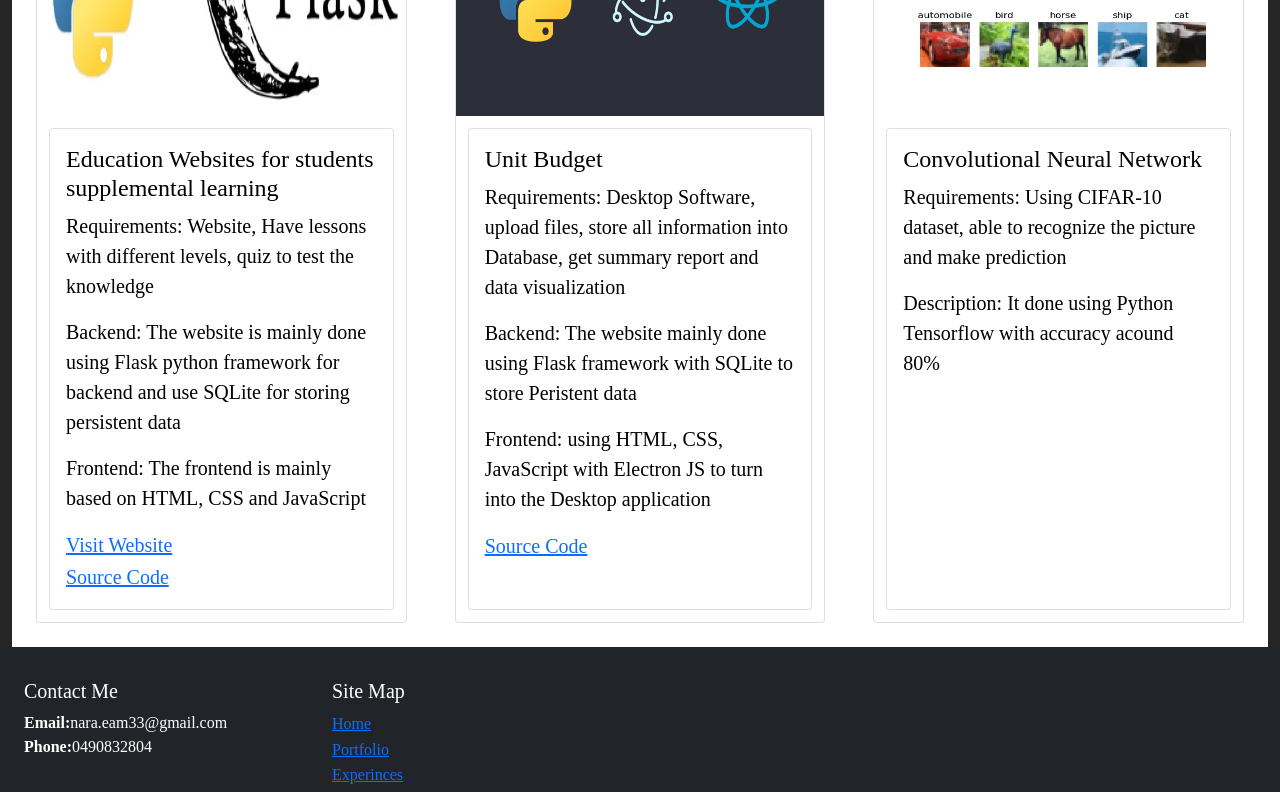
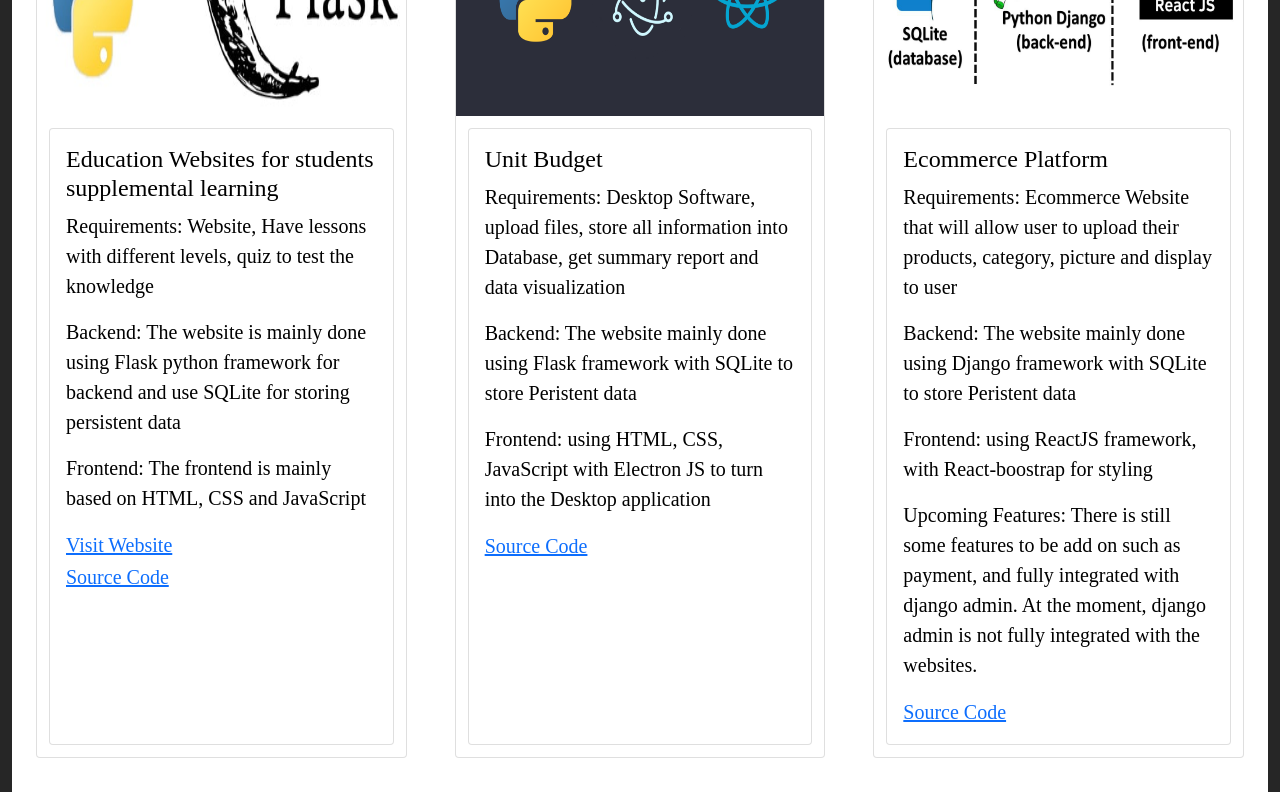
Before and after one commit to Sameam/sameam.github.io, a React (Create React App) app: page /portfolio in a window 1280 px wide. Shown: the part 400-1192 px from the top of the page. Built offline with nearby package versions, Linux system fonts and the light colour scheme; a web font is replaced by a local one.

Commit message:
update portfolio

```diff
--- a/src/components/Card.js
+++ b/src/components/Card.js
@@ -13,9 +13,10 @@ const Card = ({data}) => {
                 <h4 className="card-title">{item.title}</h4>
                 <p className="card-text">Requirements: {item.requirement}</p>
                 {item.backend ? <p className="card-text">Backend: {item.backend}</p> : <p className="card-text">Description: {item.description}</p>}
-                {item.frontend ? <p className="card-text">Frontend: {item.frontend}</p> : <p></p>}
-                {item.url ? <a href={item.url}>Visit Website</a> : <a></a>}
-                {item.source_code ? <a className='card-text' href={item.source_code}>Source Code</a> : <a></a>}
+                {item.frontend && <p className="card-text">Frontend: {item.frontend}</p>}
+                {item.upcoming && <p>Upcoming Features: {item.upcoming}</p>}
+                {item.url && <a href={item.url}>Visit Website</a>}
+                {item.source_code && <a className='card-text' href={item.source_code}>Source Code</a>}
               </div>
             </div>
             </div>
--- a/src/components/Portfolio.js
+++ b/src/components/Portfolio.js
@@ -14,17 +14,9 @@ const Portfolio = () => {
     </div>
     <div className='container-fluid mt-5' style={{backgroundColor:"white"}}>
       <h1 className='text-center text-dark' style={{paddingBottom:"15px"}}>My Projects</h1>
-      <div id="multi-item-example" className="carousel slide carousel-fade carousel-multi-item" data-ride="carousel">
-        <div className="carousel-indicators">
-          <li data-target="#multi-item-example" data-slide-to="0" className="active"></li>
-          <li data-target="#multi-item-example" data-slide-to="1"></li>
+        <div className="card-group">
+          <Card className="card-top" data = {project}/>
         </div>
-        <div className="carousel-inner carousel" role="listbox">
-          <div className="carousel-item active">
-            <Card className="card-top" data = {project}/>
-          </div>
-        </div>
-      </div>
     </div>
   </Base>;
 };
--- a/src/project.js
+++ b/src/project.js
@@ -1,6 +1,7 @@
 import flask from "./components/pictures/flask.jpg"
 import electron from "./components/pictures/electron.png"
 import cifar from "./components/pictures/cifar10.png"
+import django from "./components/pictures/django.jpg"
 
 const project = [
   {
@@ -21,6 +22,15 @@ const project = [
     "image":electron
   },
   {
+    "title":"Ecommerce Platform",
+    "requirement":"Ecommerce Website that will allow user to upload their products, category, picture and display to user",
+    "backend":"The website mainly done using Django framework with SQLite to store Peristent data",
+    "frontend":"using ReactJS framework, with React-boostrap for styling",
+    "upcoming":"There is still some features to be add on such as payment, and fully integrated with django admin. At the moment, django admin is not fully integrated with the websites.",
+    "source_code":"https://github.com/Sameam/ecommerce",
+    "image":django
+  },
+  {
     "title":"Convolutional Neural Network",
     "requirement":"Using CIFAR-10 dataset, able to recognize the picture and make prediction",
     "description":"It done using Python Tensorflow with accuracy acound 80%",
```
Also changed, not shown: src/components/pictures/django.jpg (added).
